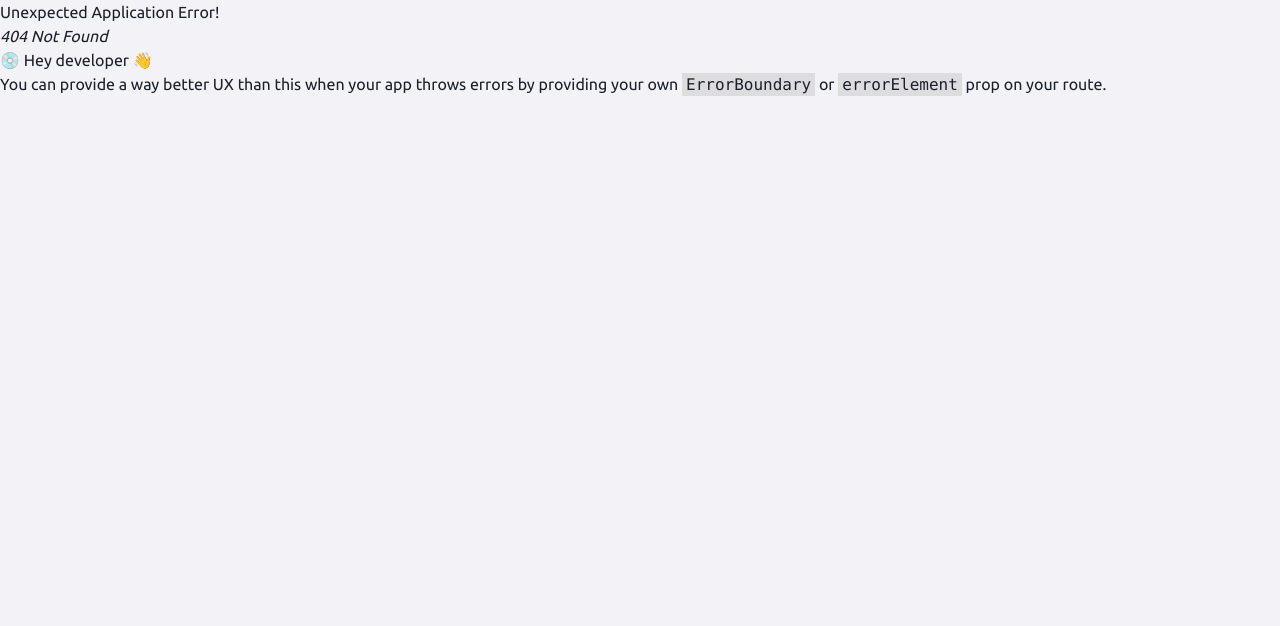
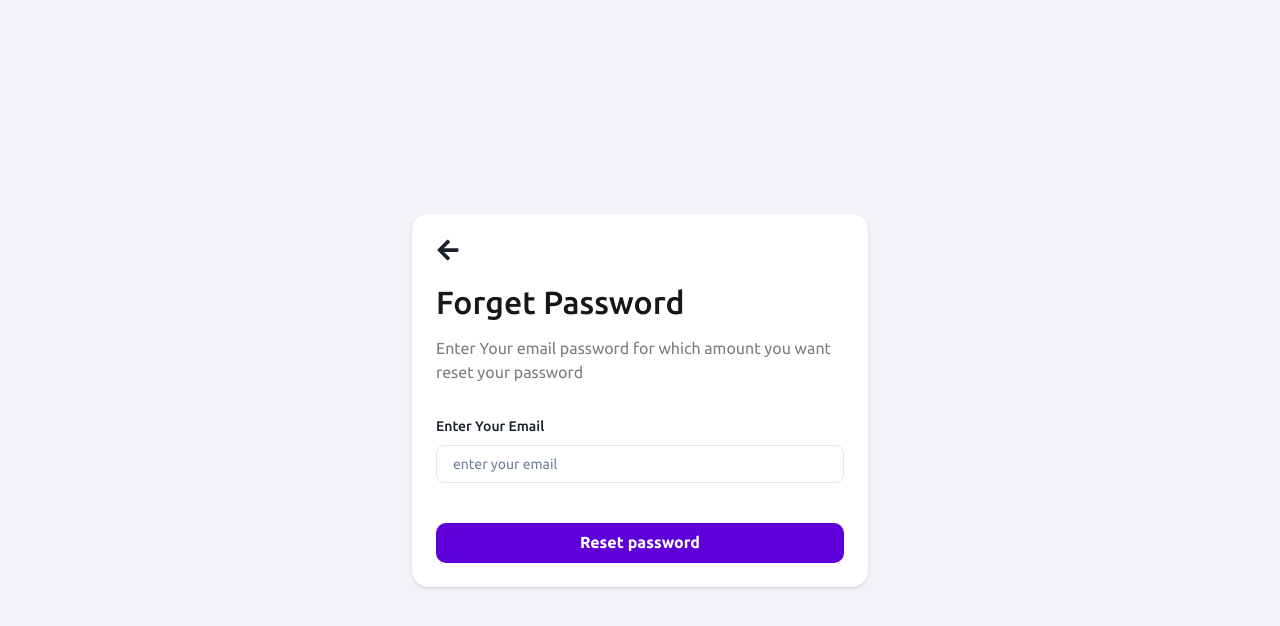
Before and after one commit to mohammadAli82/react-crypto-dashboard, a React (Vite) app: page /forgetpassword in a window 1280 px wide. Before the commit this address had no page. Shown: the top 626 px of the page. Built offline with nearby package versions, Linux system fonts and the light colour scheme.

Commit message:
add commit

```diff
--- /dev/null
+++ b/src/pages/Auth/ForgetPassword/ForgetPassword.jsx
@@ -0,0 +1,63 @@
+import React from 'react';
+import { Formik, Form, Field } from 'formik';
+import { Card, Center, Icon, Stack, Text, Button } from '@chakra-ui/react';
+import { object, string } from 'yup';
+import { FormControl, FormLabel, Input, FormErrorMessage } from '@chakra-ui/react';
+import { FaArrowLeft } from "react-icons/fa";
+import { Link } from 'react-router-dom';
+
+function ForgetPassword() {
+    const forgetValidationSchema = object({
+        email: string().email("email is invalid").required("email is required"),
+    });
+
+    return (
+        <div>
+            <Center minH="100vh">
+                <Card p="6" borderRadius="1rem" w="456px">
+                    <Link to='/signin'>
+                        <Icon as={FaArrowLeft} boxSize="6"/>
+                    </Link>
+                    <Text fontWeight="medium" textStyle="h1" mt="4">
+                        Forget Password{" "}
+                    </Text>
+                    <Text textStyle="p3" color="black.60" mt="4">
+                        Enter Your email password for which amount you want reset your password
+                    </Text>
+                    <Formik
+                        initialValues={{
+                            email: "",
+                        }}
+                        onSubmit={(values) => {
+                            console.log(values);
+                        }}
+                        validationSchema={forgetValidationSchema}
+                    >
+                        {() => (
+                            <Form>
+                                <Stack mt="8" spacing={6}>
+                                    <Field name="email">
+                                        {({ field, meta }) => (
+                                            <FormControl isInvalid={!!(meta.error && meta.touched)}>
+                                                <FormLabel htmlFor="email">Enter Your Email</FormLabel>
+                                                <Input
+                                                    {...field}
+                                                    name="email"
+                                                    placeholder="enter your email"
+                                                />
+                                                <FormErrorMessage>{meta.error}</FormErrorMessage>
+                                            </FormControl>
+                                        )}
+                                    </Field>
+                                    <Button w="full" type='submit' mt='4'>Reset password</Button>
+                                </Stack>
+                            </Form>
+                        )}
+                    </Formik>
+                </Card>
+            </Center>
+        </div>
+    );
+}
+
+export default ForgetPassword;
--- /dev/null
+++ b/src/pages/Auth/ForgetPasswordSent/ForgetPasswordReset.jsx
@@ -0,0 +1,28 @@
+import React from "react";
+import { Card, Center, Icon, VStack, Text, Button } from "@chakra-ui/react";
+import { BsPatchCheckFill } from "react-icons/bs";
+
+function ForgetPasswordReset() {
+  return (
+    <div>
+      <Center minH="100vh">
+        <Card Card p="6" borderRadius="1rem" w="456px">
+          <VStack spacing={6}>
+          <Icon as={BsPatchCheckFill} boxSize="48px" color="green" />
+            <Text fontWeight="medium" textStyle="h1" mt="4">
+              Sent Successfull{" "}
+            </Text>
+            <Text textAlign="center" textStyle="p2" color="black.60">
+              we have sent you an email verification to{" "}
+              <b style={{ color: "black" }}>kazmiwrite@gmail.com</b>&nbsp;
+              Please Follow the instructions from the email. we have sent you an
+              email verification to {""}
+            </Text>
+          </VStack>
+        </Card>
+      </Center>
+    </div>
+  );
+}
+
+export default ForgetPasswordReset;
--- /dev/null
+++ b/src/pages/Auth/ResetPasswordSuccess/ResetPasswordSucess.jsx
@@ -0,0 +1,31 @@
+import React from "react";
+import { Card, Center, Icon, VStack, Text, Button, Box } from "@chakra-ui/react";
+import { BsPatchCheckFill } from "react-icons/bs";
+import { Link } from "react-router-dom";
+
+function ResetPasswordSuccess() {
+  return (
+    <div>
+      <Center minH="100vh">
+        <Card Card p="6" borderRadius="1rem" w="456px">
+          <VStack spacing={6}>
+          <Icon as={BsPatchCheckFill} boxSize="48px" color="green" />
+            <Text fontWeight="medium" textStyle="h1" mt="4">
+              Password Reset Done
+            </Text>
+            <Text textAlign="center" textStyle="p2" color="black.60">
+              Now You Can Access Your Account.
+            </Text>
+            <Box width='full'>
+                <Link to='/signin'>
+                <Button w="full">Signin</Button>
+                </Link>
+            </Box>
+          </VStack>
+        </Card>
+      </Center>
+    </div>
+  );
+}
+
+export default ResetPasswordSuccess;
--- a/src/pages/Auth/Sign/Signin.jsx
+++ b/src/pages/Auth/Sign/Signin.jsx
@@ -20,14 +20,9 @@ import { ErrorMessage } from "formik";
 import { object, string, ref } from "yup";
 
 const signinValidationSchema = object({
-  name: string().required("Name is required"),
-  surname: string().required("surname is required"),
   email: string().email("email is invalid").required("email is required"),
   password: string()
     .min(6, "Password must be at least 6 character")
-    .required("password is required"),
-  repeatpassword: string()
-    .oneOf([ref("password"), null], "Password must match")
     .required("password is required"),
 });
 
@@ -90,7 +85,7 @@ function Signin() {
                     <Checkbox>
                       <Text textStyle="p3">Remember me</Text>
                     </Checkbox>
-                    <Link to="/forget-password">
+                    <Link to="/forgetpassword">
                       <Text textStyle="p3" as="span" color="p.purple">
                         Forget Password
                       </Text>
```
Also changed, not shown: src/App.jsx (+15 -0 lines).
